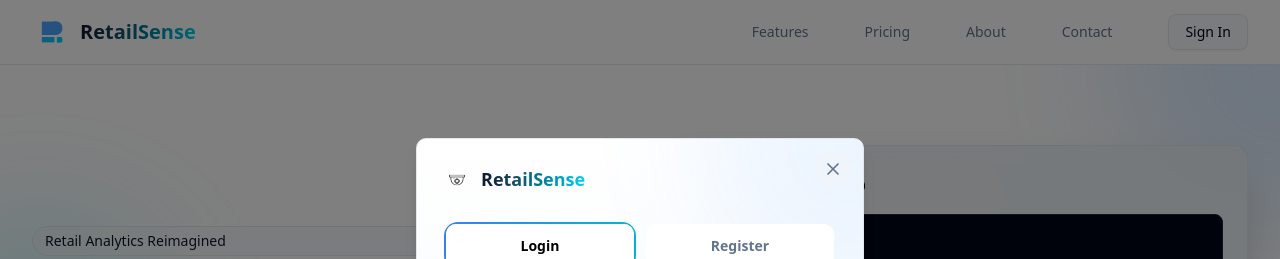
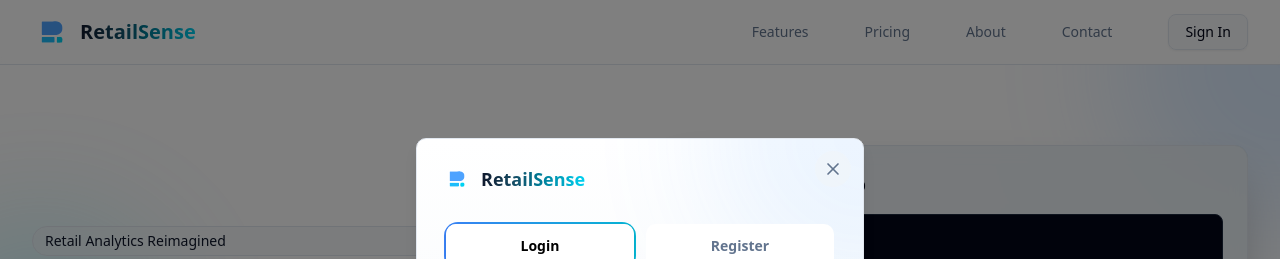
Before and after one commit to Kato-Neko/RetailSense, a React (Vite) app in the folder frontend/: page / in a window 1280 px wide. Both pictures are taken after a click on the button "Sign In". Shown: the top 259 px of the page. Built offline with nearby package versions, Linux system fonts and the light colour scheme.

Commit message:
partially done, awaiting for QOL updates

```diff
--- a/frontend/src/components/AuthDialog.jsx
+++ b/frontend/src/components/AuthDialog.jsx
@@ -119,7 +119,7 @@ const AuthDialog = ({ isOpen, onOpenChange, setIsAuthenticated, defaultTab = "lo
           <div className="relative z-10 p-6">
             <div className="flex items-center gap-2 mb-6">
               <div className="flex items-center justify-center h-8 w-8 bg-transparent rounded-full p-1">
-                <img src="/retailsense.svg" alt="RetailSense Logo" className="h-5 w-5 object-contain" />
+                <img src="/rs_logo.svg" alt="RetailSense Logo" className="h-5 w-5 object-contain" />
               </div>
               <span className="text-lg font-bold bg-gradient-to-r from-primary to-cyan-400 text-transparent bg-clip-text">
                 RetailSense
```
